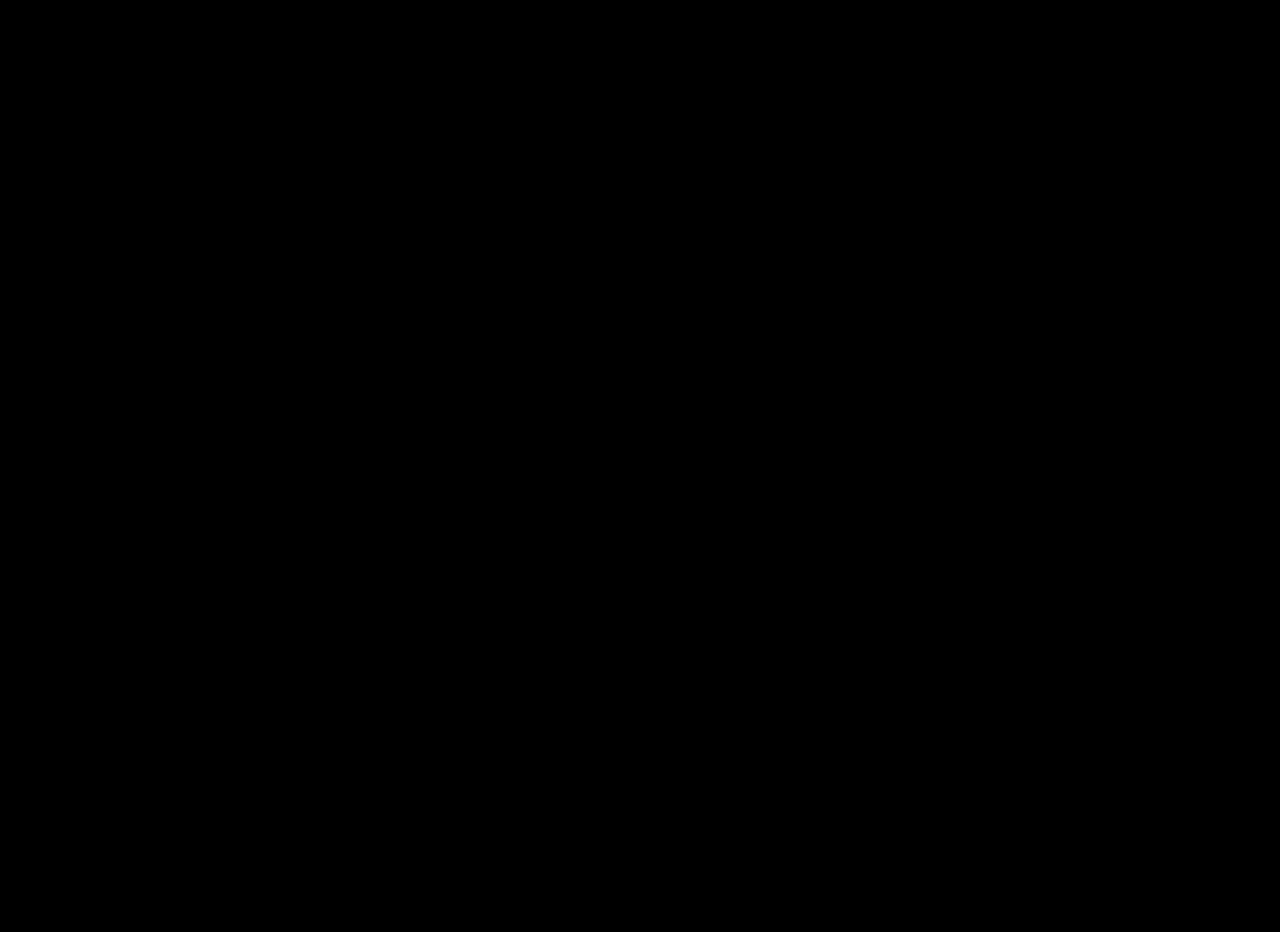
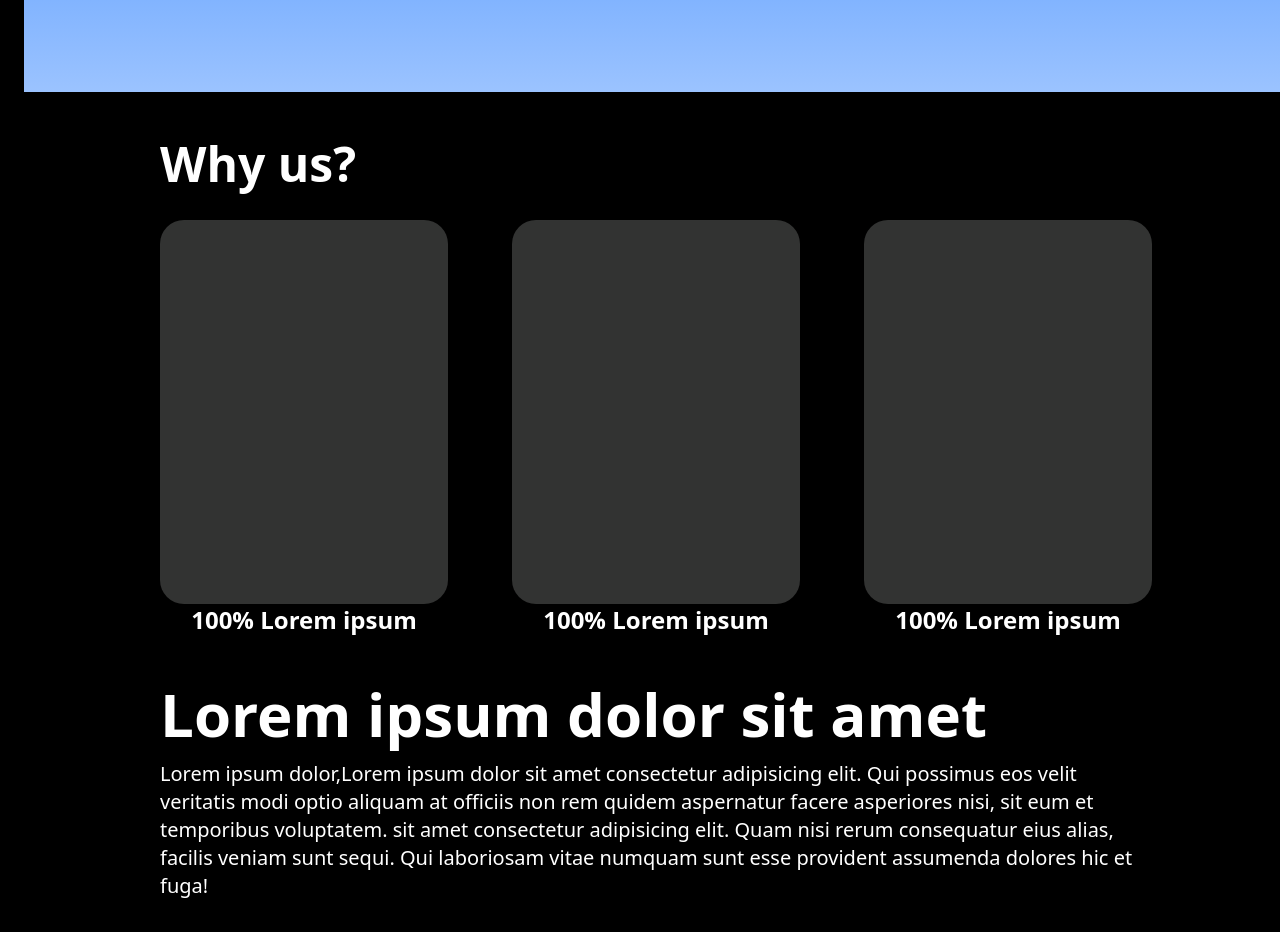
Before and after one commit to ADG-VITV/shark-tech-demo, a Next.js app: page / in a window 1280 px wide. Shown: the part 860-1792 px from the top of the page. Before the commit the page ends 800 px from the top, so only its background shows below. Built offline with nearby package versions, Linux system fonts and the light colour scheme.

Commit message:
about page and gradient added

```diff
--- /dev/null
+++ b/src/app/components/About.jsx
@@ -0,0 +1,26 @@
+import React from 'react';
+import Card from './Card';
+const About = () => {
+  return (
+    <div className="min-h-screen bg-pink flex flex-col pl-16 p-8">
+      <div className=" mb-8 mr-24 ml-24">
+        <h1 className="text-5xl text-white mt-4 font-inter font-xl font-bold">Why us?</h1>
+      </div>
+
+      <div className="flex flex-row justify-between ml-24 mr-24">
+        <Card/>
+        <Card/>
+        <Card/>
+      </div>
+
+      <div className="mt-12 mr-24 ml-24">
+        <h2 className="text-6xl font-inter font-bold text-white ">Lorem ipsum dolor sit amet</h2>
+        <p className="text-white text-xl mt-4 font-inter">
+          Lorem ipsum dolor,Lorem ipsum dolor sit amet consectetur adipisicing elit. Qui possimus eos velit veritatis modi optio aliquam at officiis non rem quidem aspernatur facere asperiores nisi, sit eum et temporibus voluptatem. sit amet consectetur adipisicing elit. Quam nisi rerum consequatur eius alias, facilis veniam sunt sequi. Qui laboriosam vitae numquam sunt esse provident assumenda dolores hic et fuga!
+        </p>
+      </div>
+    </div>
+  );
+};
+
+export default About;
--- /dev/null
+++ b/src/app/components/Card.jsx
@@ -0,0 +1,14 @@
+import React from 'react'
+
+const Card = () => {
+  return (
+    <div>
+        <div className="bg-[#323332] p-4 rounded-3xl shadow-lg h-96 w-72 text-white text-center">
+        </div>
+        <h1 className='text-white text-center font-inter font-semibold text-2xl'> 100% Lorem ipsum </h1>
+    </div>
+
+  )
+}
+
+export default Card
--- a/src/app/components/Hero.jsx
+++ b/src/app/components/Hero.jsx
@@ -3,7 +3,7 @@
 export default function Hero() {
   return (
     <>
-    <div className="ml-6 mt-4">
+    <div className="ml-6 mt-4 h-screen bg-gradient-to-t from-[#9BC3FF] via-[#2D81FF]  to-[#000000] p-8">
     <div className="text-white text-7xl font-bold ">
       Lorem ipsum
     </div>
--- a/src/app/page.js
+++ b/src/app/page.js
@@ -3,12 +3,14 @@
 import Navbar from "./components/Navbar";
 import New from "./components/New";
 import Hero from "./components/Hero";
+import About from "./components/About"
 export default function Home() {
   return (
    <>
    <Navbar/>
    <New/>
    <Hero/>
+   <About/>
    </>
   );
 }
```
